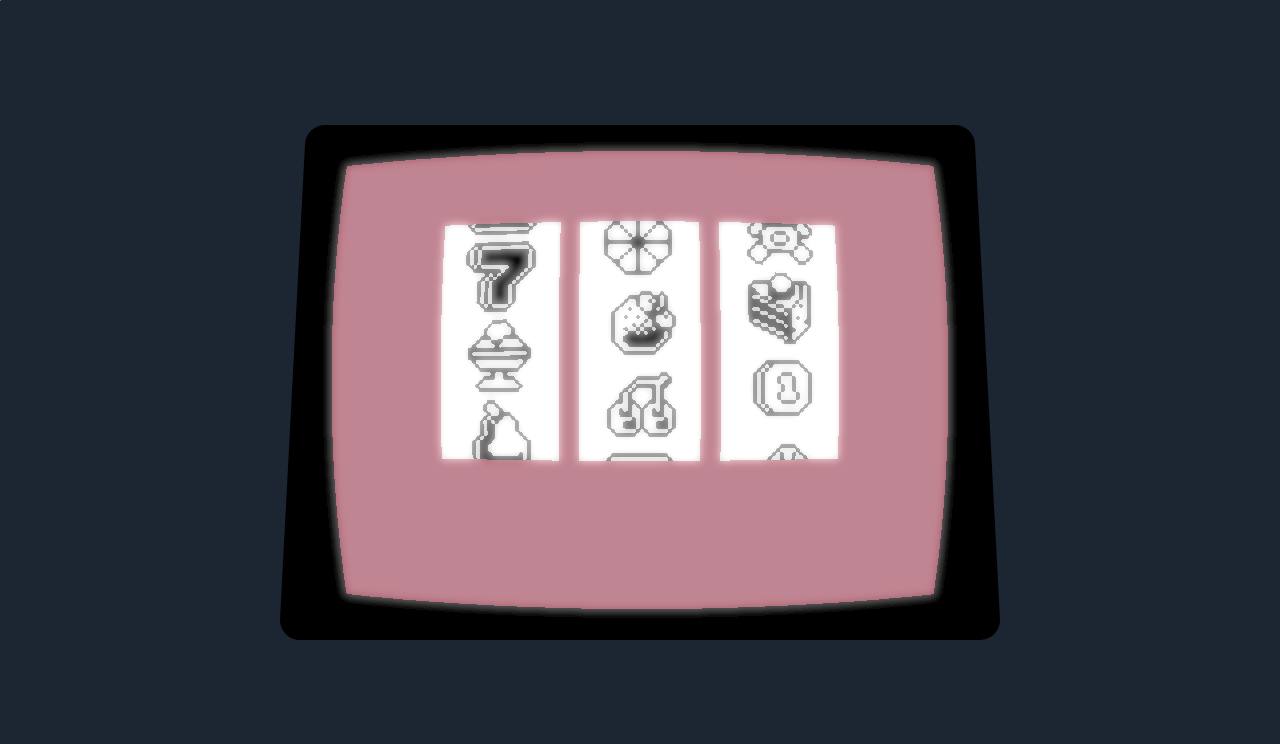
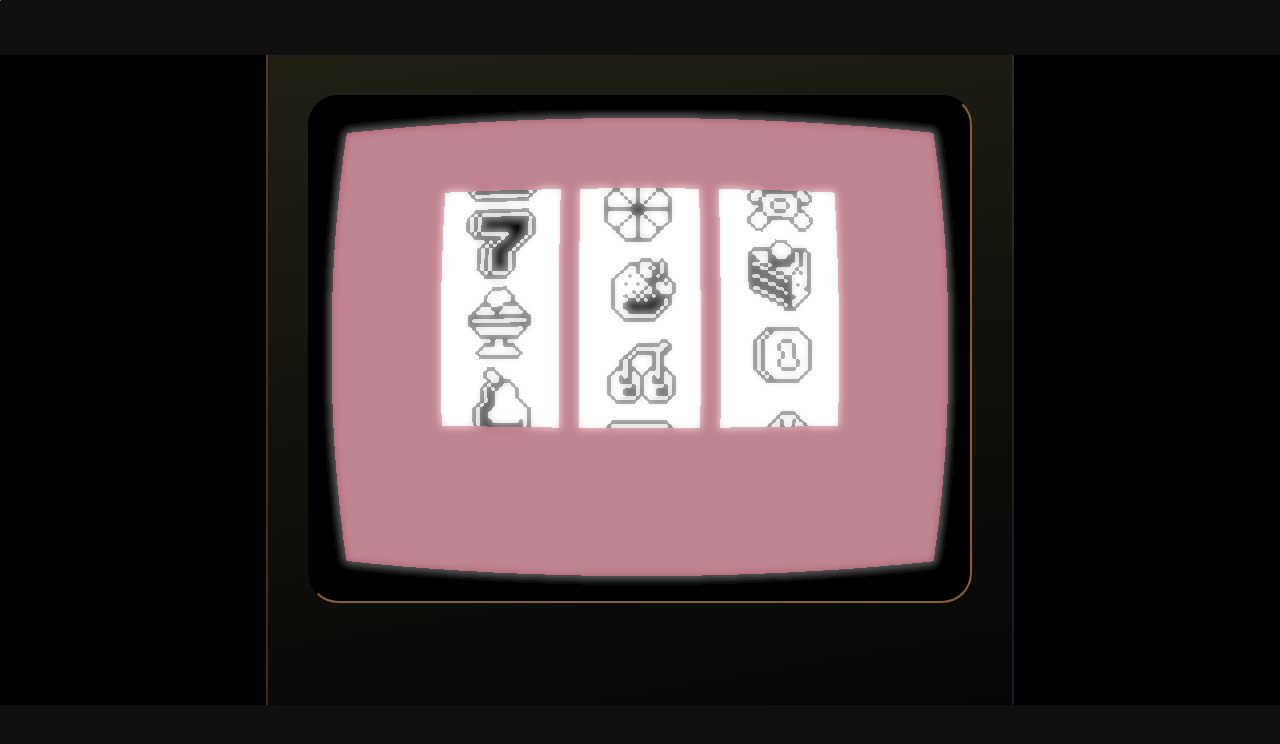
Before and after one commit to unframework/wick, a Preact app: page / in a window 1280 px wide. Shown: the top 744 px of the page. Built offline with nearby package versions, Linux system fonts and the light colour scheme.

Commit message:
More work on cabinet display

```diff
--- a/src/components/App.scss
+++ b/src/components/App.scss
@@ -6,6 +6,32 @@
   width: 100%;
   height: 100%;
   padding-bottom: 40px;
+  background: #101010;
 
-  background: #1b2632;
+  > ._main {
+    display: flex;
+    flex-direction: column;
+    justify-content: center;
+    align-items: center;
+    width: 100%;
+    height: 650px;
+    background: #000;
+    overflow: hidden;
+
+    > ._cabinet {
+      flex: 1 1 0;
+      padding: 40px;
+      background: linear-gradient(-10deg, #050505, #202015);
+
+      border-left: 2px solid rgba(#f86, 0.25);
+      border-right: 2px solid rgba(#448, 0.25);
+
+      > ._screen {
+        padding: 10px;
+        border: 2px inset #352415;
+        border-radius: 30px;
+        background: #000;
+      }
+    }
+  }
 }
--- a/src/components/App.tsx
+++ b/src/components/App.tsx
@@ -13,7 +13,13 @@ export const App: FunctionalComponent<{ state: SlotMachine }> = ({ state }) => {
       }}
     >
       <div className="App">
-        <MachineScreen state={state} />
+        <div className="_main">
+          <div className="_cabinet">
+            <div className="_screen">
+              <MachineScreen state={state} />
+            </div>
+          </div>
+        </div>
       </div>
     </Timer>
   );
--- a/src/components/MachineScreen.tsx
+++ b/src/components/MachineScreen.tsx
@@ -12,9 +12,9 @@ export const MachineScreen: FunctionalComponent<{ state: SlotMachine }> = ({
 }) => {
   return (
     <svg
-      width="740"
-      height="580"
-      viewBox="-50 -50 740 580"
+      width="640"
+      height="480"
+      viewBox="0 0 640 480"
       xmlns="http://www.w3.org/2000/svg"
     >
       <defs>
@@ -50,15 +50,6 @@ export const MachineScreen: FunctionalComponent<{ state: SlotMachine }> = ({
 
         <CRTWarpGenerator filterId="displacementFilter" warpScale={50} />
       </defs>
-      <g>
-        <path
-          d="M-20 480 L5 5 h630 L660 480 Z"
-          fill="#000"
-          stroke="#000"
-          stroke-linejoin="round"
-          stroke-width="40"
-        />
-      </g>
       <g transform="scale(2, 2)">
         <use xlinkHref="#screenContents" />
       </g>
```
